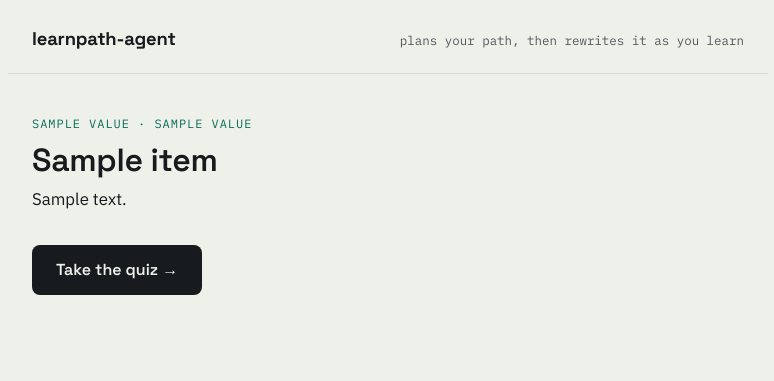
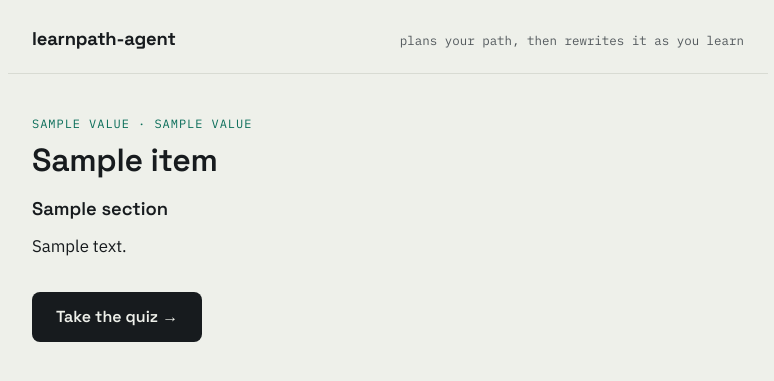
Before and after one commit to ericthebigsal/learnpath-agent, a FastAPI app: template templates/item.html in a window 1280 px wide. Shown: the top 381 px of the page, without its empty margins (252-1026 px from the left). Run offline with FastAPI, Linux system fonts and the light colour scheme; the template is opened without the code that fills it: most values are stand-ins (such as "Sample title", 1, 10 or a date in 2020).

Commit message:
feat: add structured multi-section course content
CatalogItem gains an optional sections: list[CourseSection] field
(heading + body per section). item.html renders real subheadings when
sections are present, falling back to the existing flat content field
for the 50+ courses not yet expanded. Lets us migrate one course at a
time instead of a single breaking schema change.

Co-Authored-By: Claude Sonnet 5 <noreply@anthropic.com>

```diff
--- a/models.py
+++ b/models.py
@@ -31,6 +31,11 @@ class QuizQuestion(BaseModel):
     correct_index: int
 
 
+class CourseSection(BaseModel):
+    heading: str
+    body: str
+
+
 class CatalogItem(BaseModel):
     id: str
     title: str
@@ -39,6 +44,7 @@ class CatalogItem(BaseModel):
     track: Track
     duration_minutes: int
     content: str = ""
+    sections: list[CourseSection] = Field(default_factory=list)
     quiz: list[QuizQuestion] = Field(default_factory=list)
     certification_eligible: bool = False
     related_item_ids: list[str] = Field(default_factory=list)
--- a/static/style.css
+++ b/static/style.css
@@ -399,6 +399,10 @@ button:hover { background: var(--taken); }
 .lesson { margin-bottom: 2rem; }
 .content { font-size: 1.05rem; max-width: 68ch; margin: 0; }
 
+.lesson-section { margin-top: 1.75rem; }
+.lesson-section:first-of-type { margin-top: 1rem; }
+.lesson-section h2 { font-size: 1.15rem; margin: 0 0 0.6rem; }
+
 .quiz { border-top: 1px solid var(--border); padding-top: 1.5rem; }
 
 .quiz-eyebrow {
--- a/templates/item.html
+++ b/templates/item.html
@@ -4,7 +4,16 @@
 <article class="lesson">
   <p class="eyebrow">{{ item.track.value }} &middot; {{ item.level.value }}</p>
   <h1>{{ item.title }}</h1>
+  {% if item.sections %}
+    {% for section in item.sections %}
+    <section class="lesson-section">
+      <h2>{{ section.heading }}</h2>
+      <p class="content">{{ section.body }}</p>
+    </section>
+    {% endfor %}
+  {% else %}
   <p class="content">{{ item.content }}</p>
+  {% endif %}
 </article>
 
 {% if item.quiz %}
```
Also changed, not shown: tests/test_catalog.py (+9 -1 lines), tests/test_models.py (+24 -0 lines).
